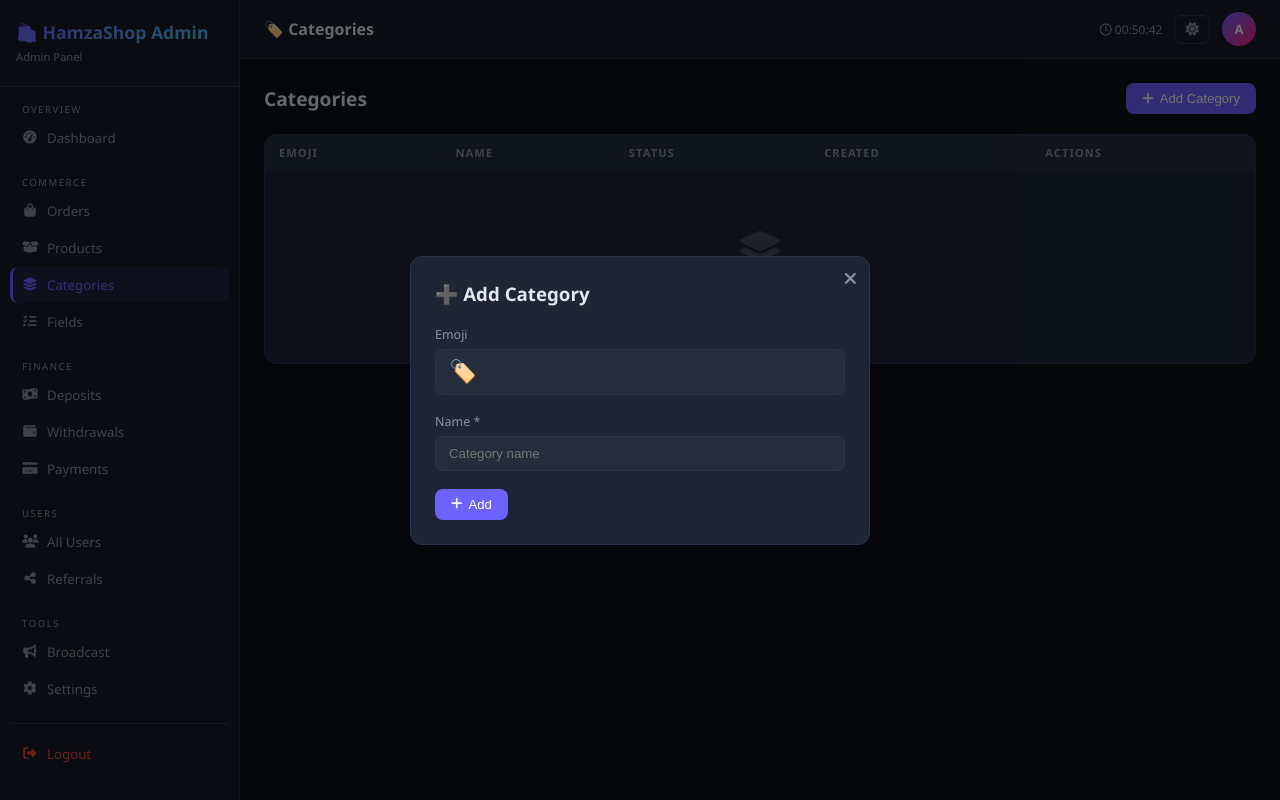
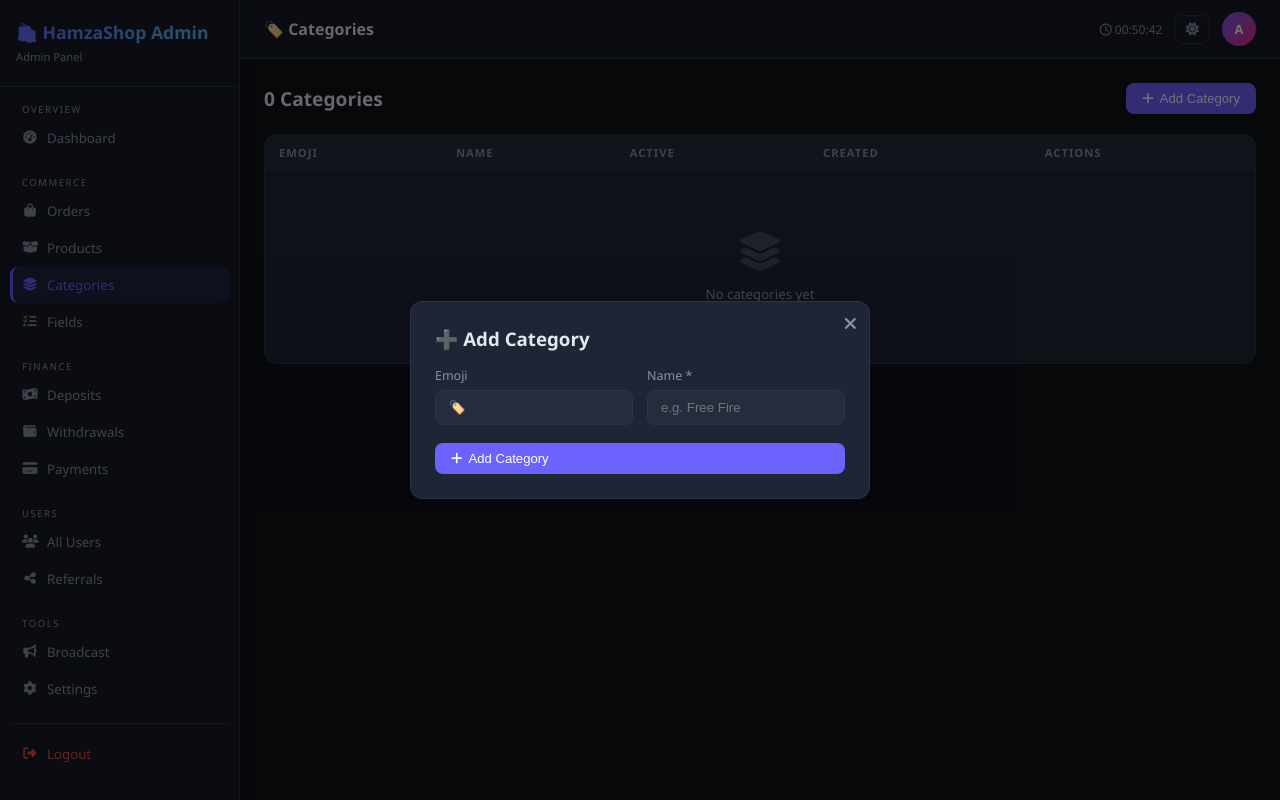
Before and after one commit to hamza38954017/ownshop, a Flask app: page /categories in a window 1280 px wide, after a click on "Add Category". Run offline with Flask 3, Linux system fonts and the light colour scheme; the visitor is signed in with stand-in values (Sample User, id 1); parts of the project's set-up code (start-up, migrations or seed data) failed here and were passed over.

Commit message:
Update categories.html

```diff
--- a/templates/categories.html
+++ b/templates/categories.html
@@ -3,34 +3,64 @@
 {% block page_title %}🏷️ Categories{% endblock %}
 {% block content %}
 <div class="page-header">
-  <h2>Categories</h2>
-  <button class="btn btn-primary" onclick="document.getElementById('addCatModal').classList.add('open')">
-    <i class="fa-solid fa-plus"></i> Add Category
-  </button>
+  <h2>{{ categories|length }} Categories</h2>
+  <button class="btn btn-primary" onclick="openModal('addCat')"><i class="fa-solid fa-plus"></i> Add Category</button>
 </div>
+
 <div class="table-card">
   <div class="table-wrap">
     <table>
-      <thead><tr><th>Emoji</th><th>Name</th><th>Status</th><th>Created</th><th>Actions</th></tr></thead>
+      <thead><tr><th>Emoji</th><th>Name</th><th>Active</th><th>Created</th><th>Actions</th></tr></thead>
       <tbody>
       {% for c in categories %}
         <tr>
-        <td style="font-size:1.4rem">{{ c.emoji or '🏷️' }}</td>
-        <td style="font-weight:500">{{ c.name }}</td>
-        <td><span class="status-badge {{ 'success' if c.active else 'failed' }}">{{ '✅ Active' if c.active else '❌ Hidden' }}</span></td>
-        <td style="font-size:.75rem;color:var(--muted)">{{ (c.created_at or '')[:10] }}</td>
+          <td style="font-size:1.4rem">{{ c.get('emoji','🏷️') }}</td>
+          <td><b>{{ c.name }}</b></td>
+          <td>{% if c.active %}<span class="badge success">✅ Active</span>
+              {% else %}<span class="badge failed">❌ Inactive</span>{% endif %}
+          </td>
+          <td style="color:var(--muted);font-size:.75rem">{{ (c.get('created_at',''))[:10] }}</td>
           <td>
-          <button class="btn btn-sm btn-outline" onclick="openEditCat('{{ c._id }}','{{ c.name }}','{{ c.emoji }}','{{ '1' if c.active else '0' }}')">
+            <button class="btn btn-outline btn-sm" onclick="openModal('editCat_{{ c._id }}')">
               <i class="fa-solid fa-pen"></i>
             </button>
-          <form method="POST" action="{{ url_for('delete_category', cid=c._id) }}" style="display:inline"
-                onsubmit="return confirm('Delete category?')">
-            <button class="btn btn-sm btn-danger"><i class="fa-solid fa-trash"></i></button>
+            <form method="POST" action="/categories/{{ c._id }}/delete" style="display:inline"
+                  onsubmit="return confirm('Delete category and all its products?')">
+              <button class="btn btn-danger btn-sm"><i class="fa-solid fa-trash"></i></button>
             </form>
           </td>
         </tr>
+        <!-- Edit Modal -->
+        <div class="modal-overlay" id="editCat_{{ c._id }}">
+          <div class="modal">
+            <button class="modal-close" onclick="closeModal('editCat_{{ c._id }}')"><i class="fa-solid fa-xmark"></i></button>
+            <h3 style="margin-bottom:16px">✏️ Edit Category</h3>
+            <form method="POST" action="/categories/{{ c._id }}/edit">
+              <div class="form-row">
+                <div class="form-group">
+                  <label class="form-label">Emoji</label>
+                  <input name="emoji" class="form-control" value="{{ c.get('emoji','🏷️') }}" maxlength="4"/>
+                </div>
+                <div class="form-group">
+                  <label class="form-label">Name *</label>
+                  <input name="name" class="form-control" required value="{{ c.name }}"/>
+                </div>
+              </div>
+              <div class="form-group">
+                <label class="form-label">Active</label>
+                <select name="active" class="form-control">
+                  <option value="1" {% if c.active %}selected{% endif %}>✅ Active</option>
+                  <option value="0" {% if not c.active %}selected{% endif %}>❌ Inactive</option>
+                </select>
+              </div>
+              <button type="submit" class="btn btn-primary" style="width:100%">
+                <i class="fa-solid fa-save"></i> Save Changes
+              </button>
+            </form>
+          </div>
+        </div>
       {% else %}
-      <tr><td colspan="5"><div class="empty-state"><i class="fa-solid fa-layer-group"></i><p>No custom categories yet</p></div></td></tr>
+        <tr><td colspan="5"><div class="empty-state"><i class="fa-solid fa-layer-group"></i>No categories yet</div></td></tr>
       {% endfor %}
       </tbody>
     </table>
@@ -38,47 +68,25 @@
 </div>
 
 <!-- Add Modal -->
-<div class="modal-overlay" id="addCatModal">
+<div class="modal-overlay" id="addCat">
   <div class="modal">
-    <button class="modal-close" onclick="document.getElementById('addCatModal').classList.remove('open')"><i class="fa-solid fa-xmark"></i></button>
-    <h3 style="margin-bottom:20px">➕ Add Category</h3>
-    <form method="POST" action="{{ url_for('add_category') }}">
-      <div class="form-group"><label class="form-label">Emoji</label>
-        <input name="emoji" class="form-control" value="🏷️" style="font-size:1.4rem"/></div>
-      <div class="form-group"><label class="form-label">Name *</label>
-        <input name="name" class="form-control" required placeholder="Category name"/></div>
-      <button type="submit" class="btn btn-primary"><i class="fa-solid fa-plus"></i> Add</button>
+    <button class="modal-close" onclick="closeModal('addCat')"><i class="fa-solid fa-xmark"></i></button>
+    <h3 style="margin-bottom:16px">➕ Add Category</h3>
+    <form method="POST" action="/categories/add">
+      <div class="form-row">
+        <div class="form-group">
+          <label class="form-label">Emoji</label>
+          <input name="emoji" class="form-control" value="🏷️" maxlength="4" placeholder="🎮"/>
+        </div>
+        <div class="form-group">
+          <label class="form-label">Name *</label>
+          <input name="name" class="form-control" required placeholder="e.g. Free Fire"/>
+        </div>
+      </div>
+      <button type="submit" class="btn btn-primary" style="width:100%">
+        <i class="fa-solid fa-plus"></i> Add Category
+      </button>
     </form>
   </div>
 </div>
-
-<!-- Edit Modal -->
-<div class="modal-overlay" id="editCatModal">
-  <div class="modal">
-    <button class="modal-close" onclick="document.getElementById('editCatModal').classList.remove('open')"><i class="fa-solid fa-xmark"></i></button>
-    <h3 style="margin-bottom:20px">✏️ Edit Category</h3>
-    <form method="POST" id="editCatForm">
-      <div class="form-group"><label class="form-label">Emoji</label>
-        <input name="emoji" id="editEmoji" class="form-control" style="font-size:1.4rem"/></div>
-      <div class="form-group"><label class="form-label">Name</label>
-        <input name="name" id="editName" class="form-control"/></div>
-      <div class="form-group"><label class="form-label">Status</label>
-        <select name="active" id="editActive" class="form-control">
-          <option value="1">✅ Active</option><option value="0">❌ Hidden</option>
-        </select></div>
-      <button type="submit" class="btn btn-primary"><i class="fa-solid fa-save"></i> Save</button>
-    </form>
-  </div>
-</div>
-{% block scripts %}
-<script>
-function openEditCat(id,name,emoji,active){
-  document.getElementById('editCatForm').action='/categories/'+id+'/edit';
-  document.getElementById('editName').value=name;
-  document.getElementById('editEmoji').value=emoji;
-  document.getElementById('editActive').value=active;
-  document.getElementById('editCatModal').classList.add('open');
-}
-</script>
 {% endblock %}
-{% endblock %}
```
Lines whose indentation alone changed are shown as unchanged.
